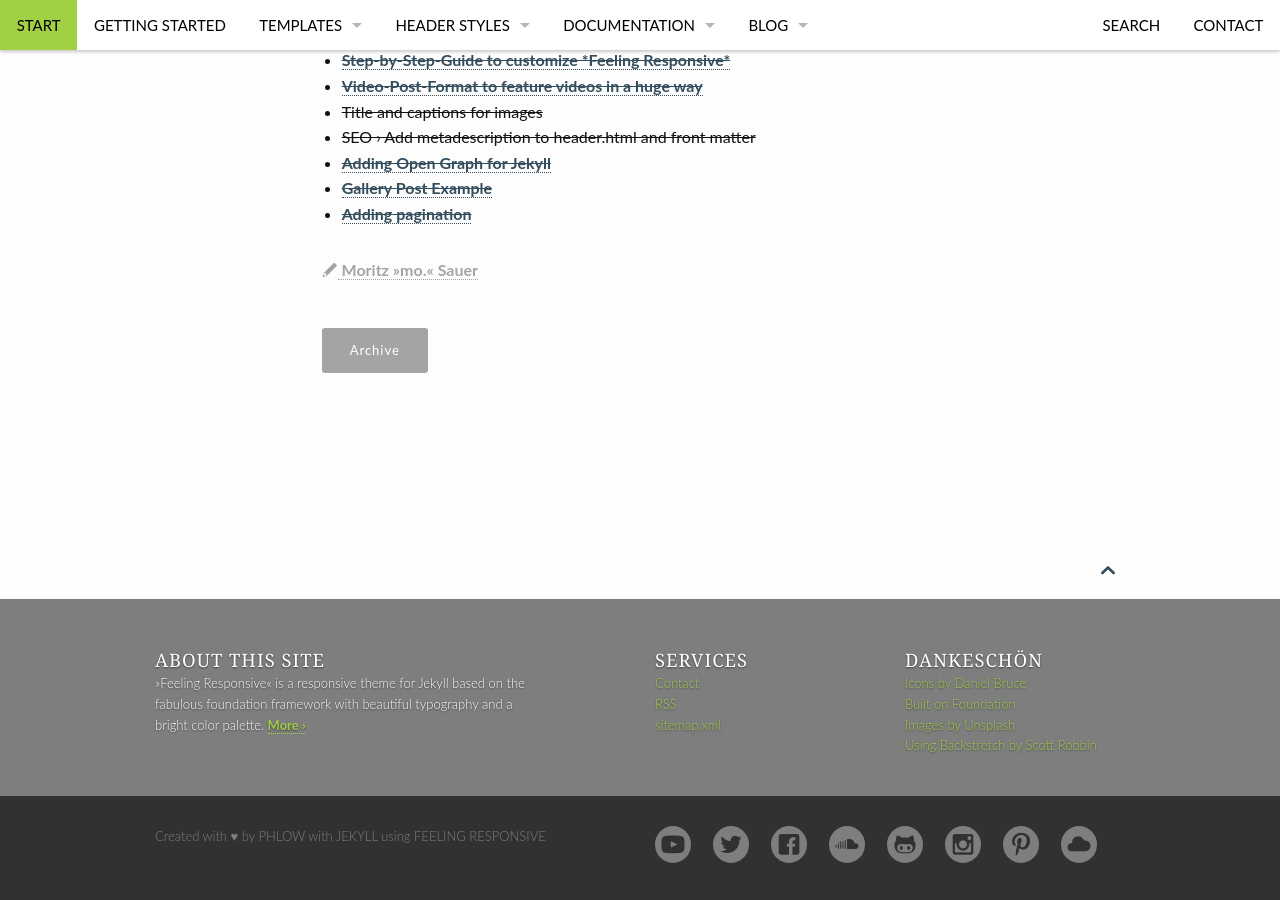
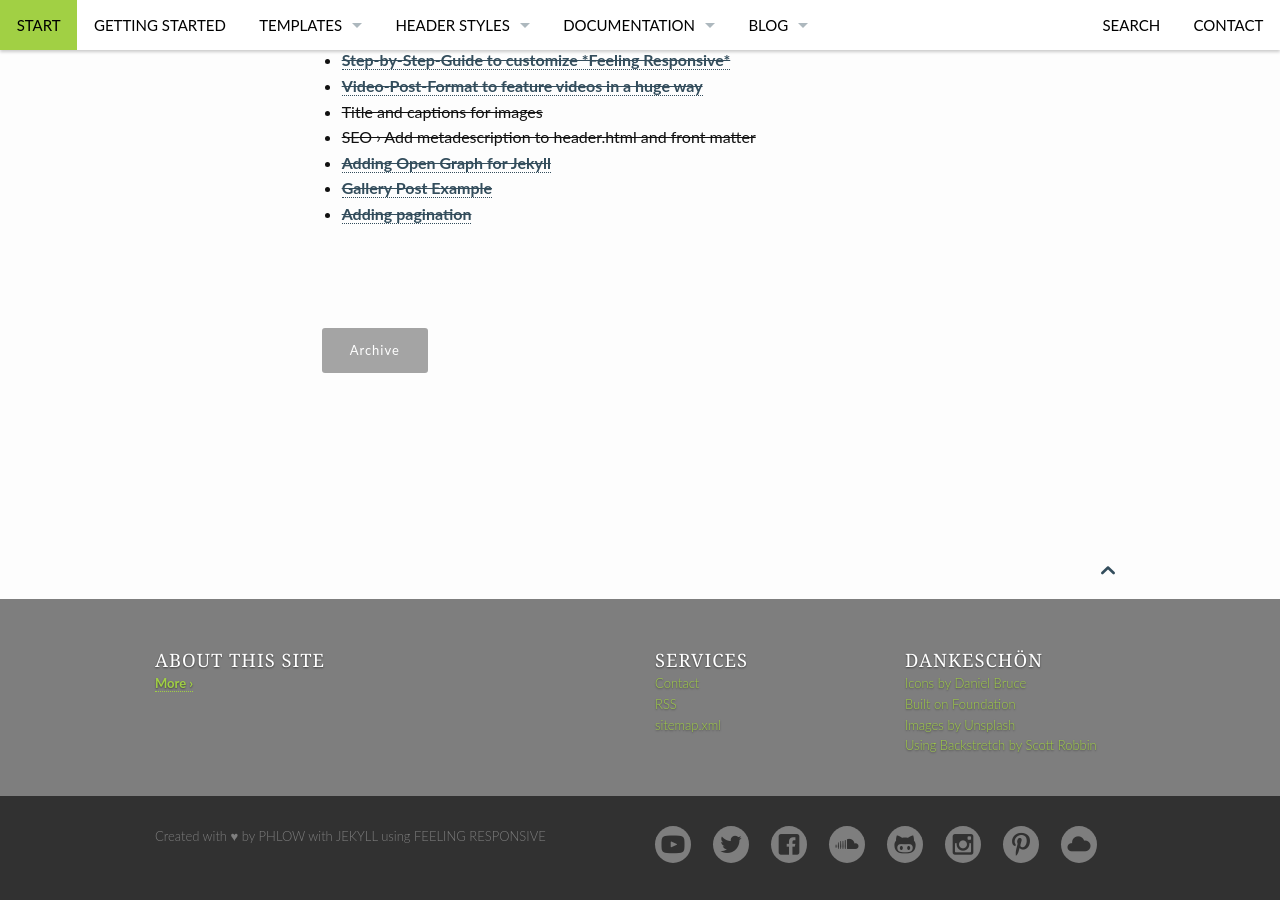
Before and after one commit to usabilitydesign/website, a Jekyll site: the page built from pages/roadmap.md, in a window 1280 px wide and 900 px high, scrolled down 1397 px. Built offline with Jekyll 4.4.1, drawn with Linux system fonts in a browser that asks for light colours.

Commit message:
updating config

```diff
--- a/_config.yml
+++ b/_config.yml
@@ -8,25 +8,25 @@
 #                                                 /____/
 #
 # Title of your website
-title: "Feeling Responsive"
+title: "Usability.Design"
 
 
 # The slogan describes your website and is used on homepage in <title> and other important places
-slogan: "A Flexible Theme for Jekyll"
+slogan: ""
 
 
 # The description is used on homepage and in the footer to quickly describe your website. Use a maximum of 150 characters for SEO-purposes.
-description: "»Feeling Responsive« is a responsive theme for Jekyll based on the fabulous foundation framework with beautiful typography and a bright color palette."
+description: ""
 
 
 # This URL is the main adresse. Don't include a slash at the end.
 #
-url: "https://phlow.github.io/feeling-responsive"
+url: "http://usabilitydesign.github.io/website"
 baseurl: ""
 
 # This is for the editing function in _/includes/improve_content.html
 # Leave it empty if your site is not on GitHub/GitHub Pages
-improve_content: https://github.com/Phlow/feeling-responsive/edit/gh-pages
+improve_content: https://github.com/usabilitydesign/website/edit/gh-pages
 
 # This URL points directly to the images directory making
 # things easier to link to images in posts and templates. It needs a slash.
@@ -34,7 +34,7 @@
 # Example: <img src="{{ site.urlimg }}/{{ post.image.title }}">
 # Markdown-Example for posts ![Image Text]({{ site.urlimg }}/image.jpg)
 #
-urlimg: "http://phlow.github.io/feeling-responsive/images/"
+urlimg: "http://usabilitydesign.github.io/website/images/"
 
 
 # Logo size is 600x80 pixels
@@ -87,7 +87,7 @@
       show_meta: true 	# Show metadata beneath all pages
       # sidebar:    		# Possible values › left, right › by default there will be no sidebar
       comments: false
-      author: "your_author_name"
+      author: "Leigh L Boone"
   -
     scope:
       path: ""
@@ -118,9 +118,9 @@
 #   ___/ / /___/ /_/ /
 #  /____/_____/\____/    Verify Website to Webmaster Tools
 
-google_author:             "https://plus.google.com/u/0/118311555303973066167"
-google_site_verification:  "Vk0IOJ2jwG_qEoG7fuEXYqv0m2rLa8P778Fi_GrsgEQ"
-bing_webmastertools_id:    "0FB4C028ABCF07C908C54386ABD2D97F"
+# google_author:             "https://plus.google.com/u/0/118311555303973066167"
+# google_site_verification:  "Vk0IOJ2jwG_qEoG7fuEXYqv0m2rLa8P778Fi_GrsgEQ"
+# bing_webmastertools_id:    "0FB4C028ABCF07C908C54386ABD2D97F"
 # alexa_verify_id:         ""
 
 
@@ -155,8 +155,8 @@
 og_image:                           "http://images.phlow.de/phlow/phlow_de-logo-512x.png"
 og_locale:                          "en_EN"
 og_type:                            "website"
-og_title:                           "Feeling Responsive – A Responsive Theme for Jekyll"
-og_description:                     "Feeling Responsive is built on the fabulous Foundation Framework and comes with lots of features to show your content right."
+og_title:                           "Usability.Design"
+og_description:                     "Resorces and articles for usability professionals"
 # og_url:                           ""
 # og_site_name:                     ""
 
@@ -204,4 +204,4 @@
 #
 # used in _includes/footer_scripts.html
 
-google_analytics_tracking_id: UA-60112281-1
+# google_analytics_tracking_id: UA-60112281-1
```
